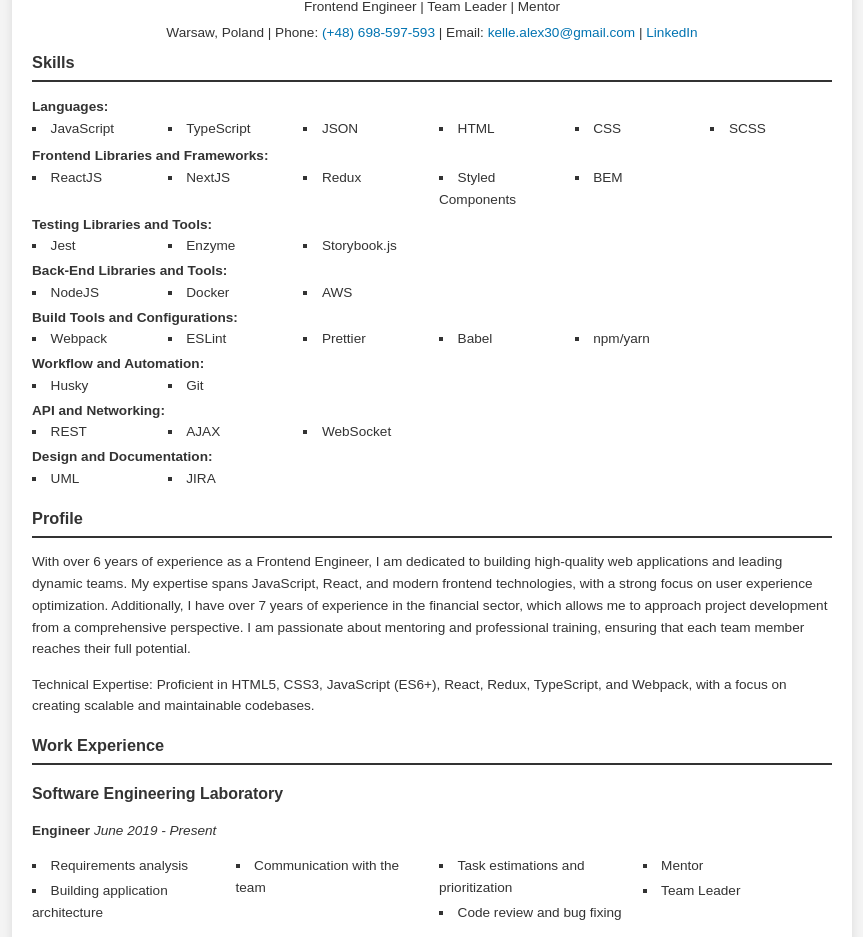
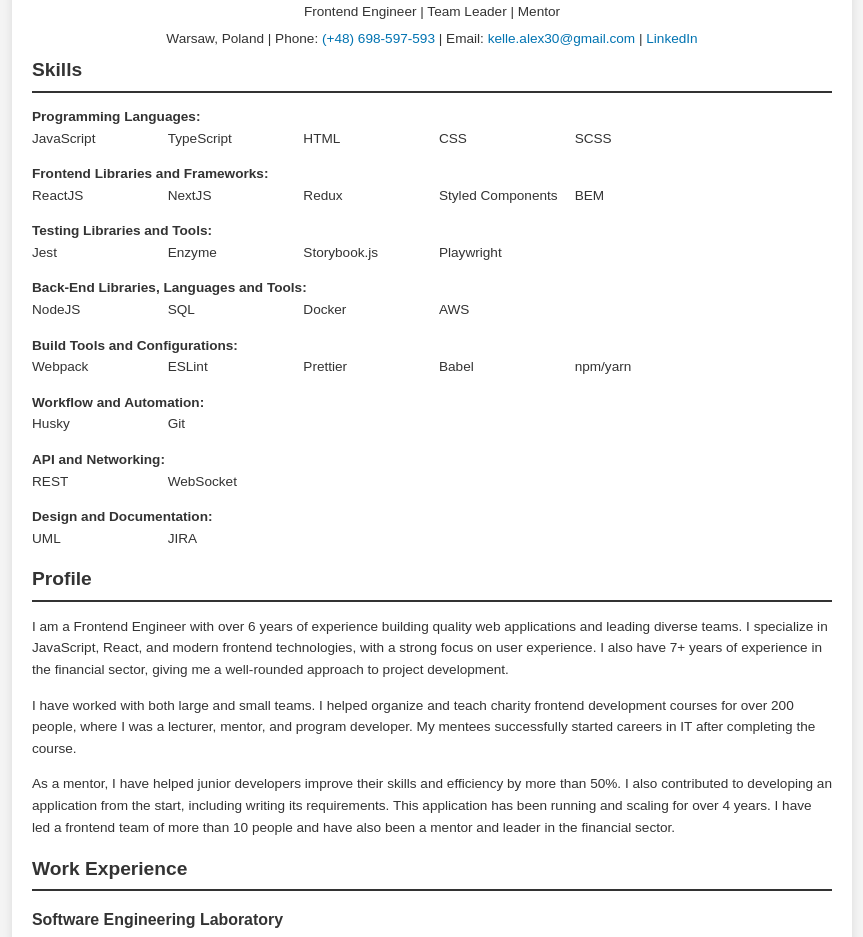
Before and after one commit to AlexKelle/alexandra-kelle-cv, a plain HTML site: page index.html in a window 1280 px wide. Shown: the part 67-1004 px from the top of the page, without its empty margins (208-1071 px from the left). Drawn offline with Linux system fonts and the light colour scheme.

Commit message:
refactor: cv upgrade

```diff
--- a/index.html
+++ b/index.html
@@ -23,11 +23,10 @@
         <h2>Skills</h2>
         <ul>
             <li>
-                <span class="skills-name"><strong>Languages:</strong></span>
+                <span class="skills-name"><strong>Programming Languages:</strong></span>
                 <ul class="inner-list">
                     <li>JavaScript</li>
                     <li>TypeScript</li>
-                    <li>JSON</li>
                     <li>HTML</li>
                     <li>CSS</li>
                     <li>SCSS</li>
@@ -49,12 +48,14 @@
                     <li>Jest</li>
                     <li>Enzyme</li>
                     <li>Storybook.js</li>
+                    <li>Playwright</li>
                 </ul>
             </li>
             <li>
-                <span class="skills-name"><strong>Back-End Libraries and Tools:</strong></span>
+                <span class="skills-name"><strong>Back-End Libraries, Languages and Tools:</strong></span>
                 <ul class="inner-list">
                     <li>NodeJS</li>
+                    <li>SQL</li>
                     <li>Docker</li>
                     <li>AWS</li>
                 </ul>
@@ -80,7 +81,6 @@
                 <span class="skills-name"><strong>API and Networking:</strong></span>
                 <ul class="inner-list">
                     <li>REST</li>
-                    <li>AJAX</li>
                     <li>WebSocket</li>
                 </ul>
             </li>
@@ -96,8 +96,20 @@
 
     <section class="profile">
         <h2>Profile</h2>
-        <p>With over 6 years of experience as a Frontend Engineer, I am dedicated to building high-quality web applications and leading dynamic teams. My expertise spans JavaScript, React, and modern frontend technologies, with a strong focus on user experience optimization. Additionally, I have over 7 years of experience in the financial sector, which allows me to approach project development from a comprehensive perspective. I am passionate about mentoring and professional training, ensuring that each team member reaches their full potential.</p>
-        <p>Technical Expertise: Proficient in HTML5, CSS3, JavaScript (ES6+), React, Redux, TypeScript, and Webpack, with a focus on creating scalable and maintainable codebases.</p>
+
+        <p>
+            I am a Frontend Engineer with over 6 years of experience building quality web applications and leading diverse teams.
+            I specialize in JavaScript, React, and modern frontend technologies, with a strong focus on user experience.
+            I also have 7+ years of experience in the financial sector, giving me a well-rounded approach to project development.
+        </p>
+        <p>
+            I have worked with both large and small teams.
+            I helped organize and teach charity frontend development courses for over 200 people, where I was a lecturer, mentor, and program developer.
+            My mentees successfully started careers in IT after completing the course.</p>
+        <p>
+            As a mentor, I have helped junior developers improve their skills and efficiency by more than 50%. I also contributed to developing an application from the start, including writing its requirements.
+            This application has been running and scaling for over 4 years. I have led a frontend team of more than 10 people and have also been a mentor and leader in the financial sector.
+        </p>
     </section>
 
     <section class="work-experience">
@@ -118,7 +130,7 @@
 
         <div class="job">
             <h3>Freelance</h3>
-            <p><strong>Data Analyst, QA Engineer, Frontend Developer</strong> <em>2018 - 2019</em></p>
+            <p><strong>Frontend Developer</strong> <em>2018 - 2019</em></p>
             <ul class="inner-list">
                 <li>Web development</li>
                 <li>Requirements analysis</li>
@@ -183,7 +195,9 @@
             <p><strong>Role:</strong> Lead Frontend Software Engineer</p>
             <p><strong>Description:</strong> A platform for testing and analyzing test results.</p>
             <p><strong>Team:</strong> 6 devs, 3 QA, 1 BA, 1 PM, 2 UI/UX</p>
-            <p><strong>Tasks:</strong> requirements analysis, building application architecture, communication with the team, task estimation, code review, features implementation</p>
+            <p><strong>Tasks:</strong> frontend architecture design, database design participation, project build and deployment setup,
+                features implementation, team management, code review, tests writing, client communication, task creation, and estimation
+            </p>
             <p><strong>Technologies:</strong> React, Redux (Redux toolkit), TypeScript, SASS, CSS, HTML, Webpack, REST, Jest/Enzyme, i18next, Docker, AWS</p>
         </div>
         <div class="project">
@@ -191,15 +205,16 @@
             <p><strong>Role:</strong> Frontend Developer</p>
             <p><strong>Description:</strong> E-commerce</p>
             <p><strong>Team:</strong> 10 devs, 5 QA, 1 BA, 2 PM, 1 UI/UX</p>
-            <p><strong>Tasks:</strong> requirements analysis, building application architecture, communication with the team, task estimation, code review, features implementation</p>
-            <p><strong>Technologies:</strong> NextJS, TypeScript, Styled Components, HTML, Webpack, Axios, REST, Jest/Enzyme, i18next, Playwright, Storybook</p>
+            <p><strong>Tasks:</strong> requirements analysis, communication with the team, task estimation, code review, features implementation, tests writing</p>
+            <p><strong>Technologies:</strong> NextJS, TypeScript, Styled Components, HTML, Webpack, REST, Jest/Enzyme, i18next, Playwright, Storybook</p>
         </div>
         <div class="project">
             <h3>NDA Project</h3>
             <p><strong>Role:</strong> Lead Frontend Software Engineer</p>
             <p><strong>Description:</strong> Enterprise resource management tools with micro frontend architecture</p>
             <p><strong>Team:</strong> 20 devs, 5 QA, 2 BA, 1 PM, 1 UI/UX</p>
-            <p><strong>Tasks:</strong> requirements analysis, building application architecture, communication with the team, task estimation, code review, features implementation</p>
+            <p><strong>Tasks:</strong> requirements analysis,  frontend architecture design, communication with the team,
+                team management, task estimation, code review, features implementation, tests writing</p>
             <p><strong>Technologies:</strong> React, Redux, TypeScript, SASS, CSS, HTML, Webpack, Axios, REST, Jest/Enzyme, i18next, Docker</p>
         </div>
     </section>
--- a/style.css
+++ b/style.css
@@ -1,7 +1,7 @@
 /* General Styles */
 body {
     font-family: Arial, sans-serif;
-    font-size: .85em;
+    font-size: .85rem;
     line-height: 1.6;
     background-color: #f4f4f4;
     color: #333;
@@ -26,7 +26,7 @@
 
 header h1 {
     margin: 0;
-    font-size: 1.5em;
+    font-size: 1.5rem;
 }
 
 header p {
@@ -51,7 +51,7 @@
     border-bottom: 2px solid #333;
     padding-bottom: 5px;
     margin: 0;
-    font-size: 1.2em;
+    font-size: 1.2rem;
 }
 
 section ul {
@@ -78,8 +78,12 @@
 }
 
 .inner-list li {
-    list-style-type: square;
+    list-style-type: none;
     list-style-position: inside;
+}
+
+ul li > ul{
+    margin-bottom: 0.85rem;
 }
 
 /* Work Experience Section */
@@ -126,7 +130,7 @@
     display: block;
     margin: 10px auto;
     padding: 10px 20px;
-    font-size: 1em;
+    font-size: 1rem;
     color: #fff;
     background-color: #0073b1;
     border: none;
```
